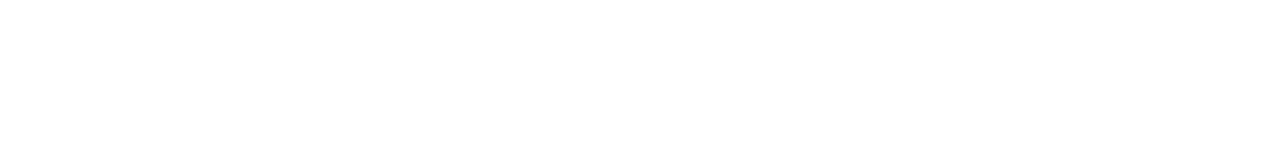
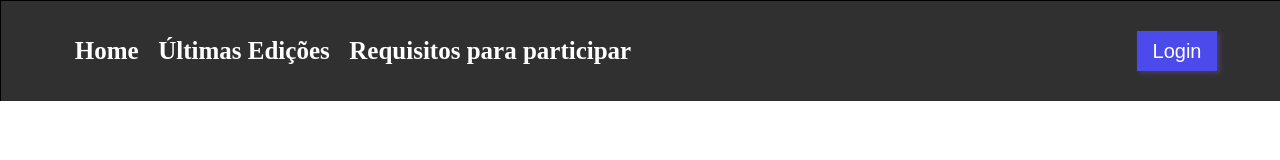
Before and after one commit to Prudencioicaro/forms-bootcamp, a plain HTML site: page index.html in a window 1280 px wide. Drawn offline with Linux system fonts and the light colour scheme.

Commit message:
criação do estilo CSS do menu

```diff
--- a/index.html
+++ b/index.html
@@ -1,11 +1,19 @@
 <!DOCTYPE html>
-<html lang="pt-br">
+<html lang="en">
 <head>
     <meta charset="UTF-8">
     <meta name="viewport" content="width=device-width, initial-scale=1.0">
     <title>Bootcamp</title>
+    <link rel="stylesheet" href="style.css">
 </head>
 <body>
-
+    <nav id="principal">
+        <div id="menu">
+            <a href="">Home</a>
+            <a href="">Últimas Edições</a>
+            <a href="">Requisitos para participar</a>
+        </div>
+        <button>Login</button>
+    </nav>
 </body>
 </html>
--- /dev/null
+++ b/style.css
@@ -0,0 +1,57 @@
+body{
+    margin: 0px;
+    padding: 0px;
+}
+
+#principal{
+    width: 100%;
+    height: 100px;
+    border: 1px solid black;
+
+    background-color: #303030;
+    display: flex;
+    justify-content: space-between;
+
+    align-items: center;
+    border-bottom: #b4a7a7;
+}
+
+
+#principal div a:hover{
+    color: rgb(138, 138, 245);
+}
+
+#principal button{
+    margin-right: 5%;
+    background-color: rgb(75, 75, 236);
+    border: 0px;
+
+    height: 40px;
+    width: 80px;
+    align-items: center;
+
+    font-family: Arial, sans-serif;
+    font-size: 20px;
+    color: white;
+
+    box-shadow: 3px 2px 5px rgba(154, 109, 236, 0.25);
+    cursor: pointer;
+}
+
+#menu{
+    display: flex;
+    width:45%;
+    justify-content: space-around;
+    align-items: center;
+
+    margin-left: 5%;
+
+
+}
+
+#principal div a{
+    font-size: 25px;
+    font-weight: 600;
+    color: white;
+    text-decoration: none;
+    }
```
